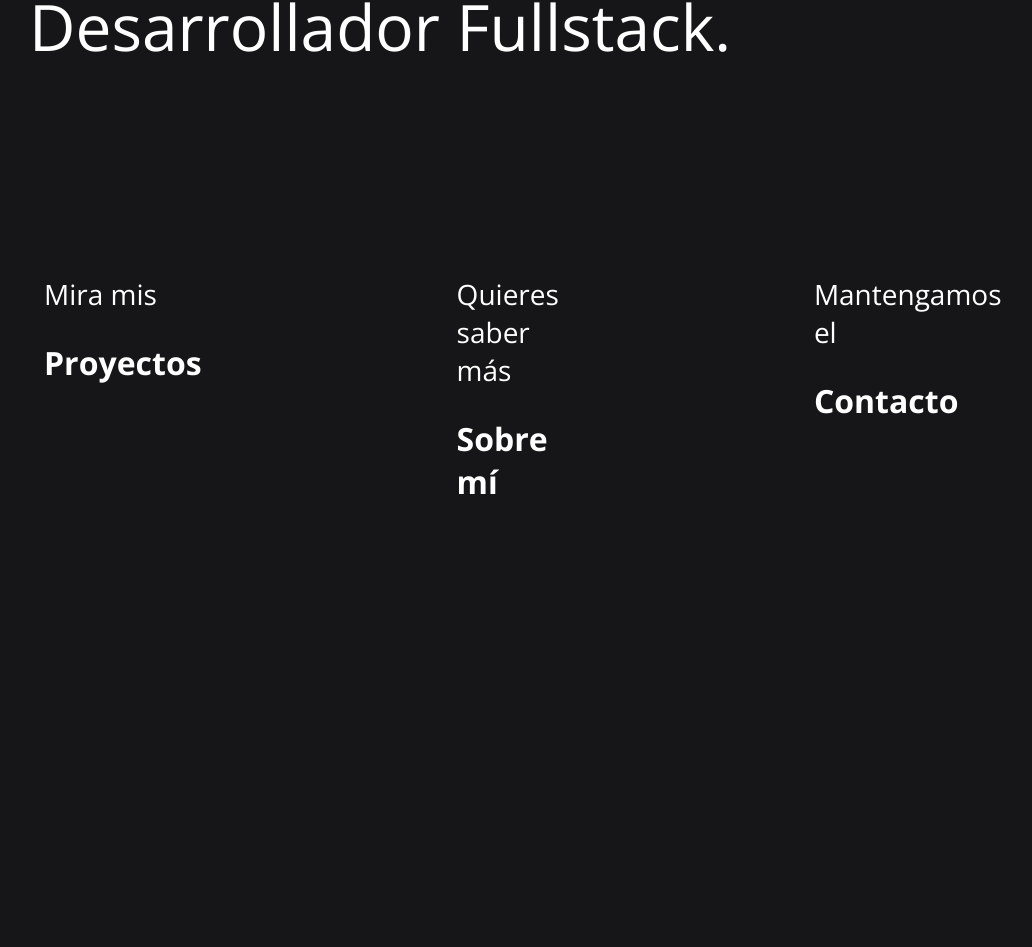
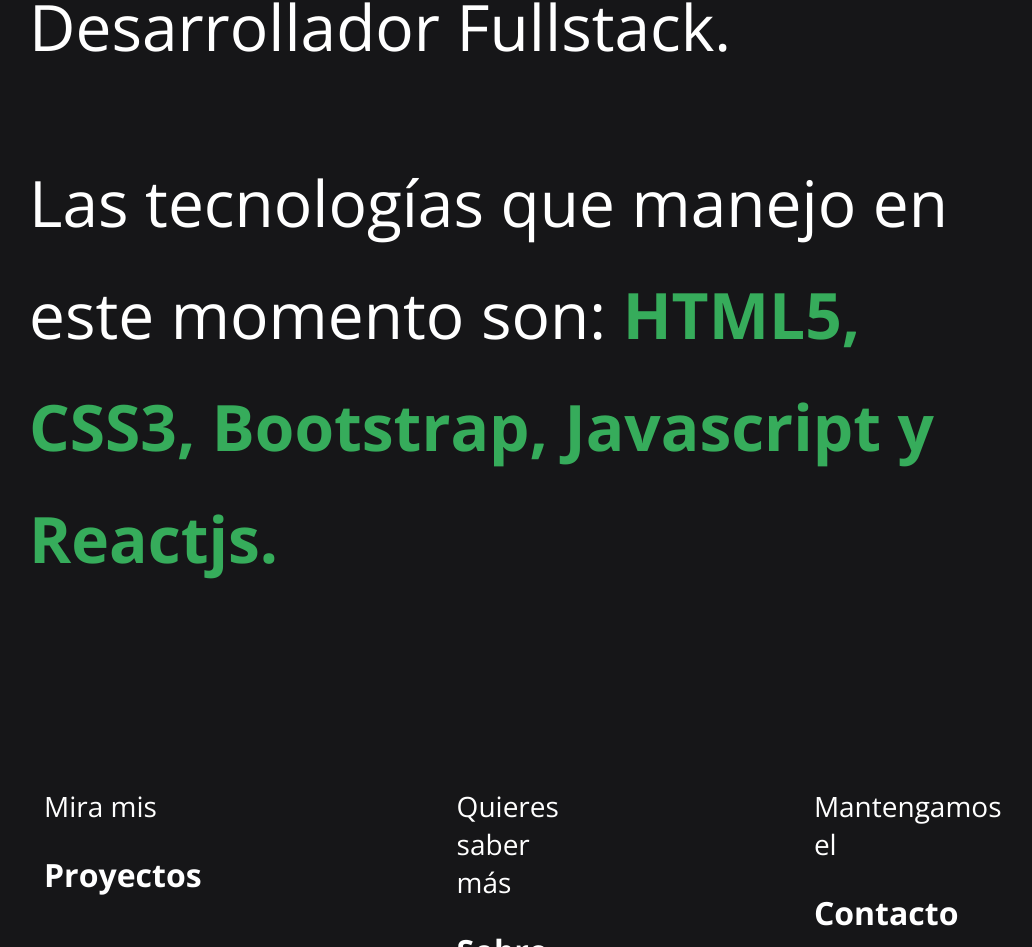
Before and after one commit to castitomas/personal-portfolio, a plain HTML site: page src/aboutme.html in a window 1280 px wide. Shown: the part 1701-2648 px from the top of the page, without its empty margins (106-1138 px from the left). Before the commit the page ends 2270 px from the top, so only its background shows below. Drawn offline with nearby package versions, Linux system fonts and the light colour scheme.

Commit message:
Update aboutme

```diff
--- a/src/aboutme.css
+++ b/src/aboutme.css
@@ -31,6 +31,11 @@ a:hover {
 
 header, main, footer {
     padding-top: 48px;
+}
+
+.color-green {
+    color:#36ac5b;
+    font-weight: 700;
 }
 
 /* Navbar */
@@ -69,6 +74,8 @@ main section{
 .container-x .aboutme {
     font-weight: 700;
 }
+
+
 
 /* Footer */
 
--- a/src/aboutme.html
+++ b/src/aboutme.html
@@ -36,7 +36,8 @@
                 </p>
                 <p class="type-white x-large"> ¡Hola! <br> Soy Tomás, un apasionado de la tecnología, los videojuegos y la literatura.<br>
                     Empecé mi camino en la programación en 2020, y desde ahí me enamoré de este mundo que antes sentía desconocido.</p>
-                <p class="Type-white"> Tengo como meta en un futuro poder desempeñarme como Desarrollador Fullstack.</p>
+                <p class="type-white"> Tengo como meta en un futuro poder desempeñarme como Desarrollador Fullstack.</p>
+                <p class="type-white"> Las tecnologías que manejo en este momento son: <span class="color-green">HTML5, CSS3, Bootstrap, Javascript y Reactjs.</span></p>
             </div>
         </section>
     </main>
```
